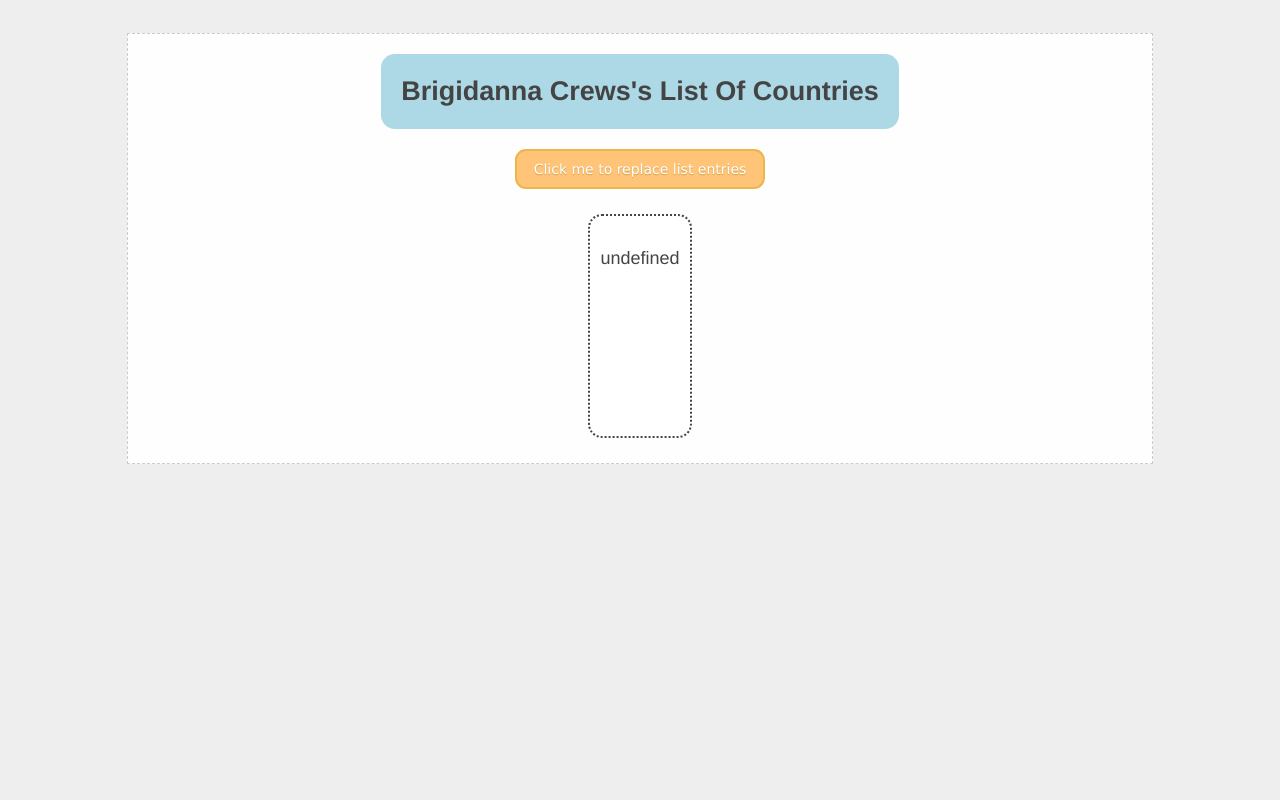
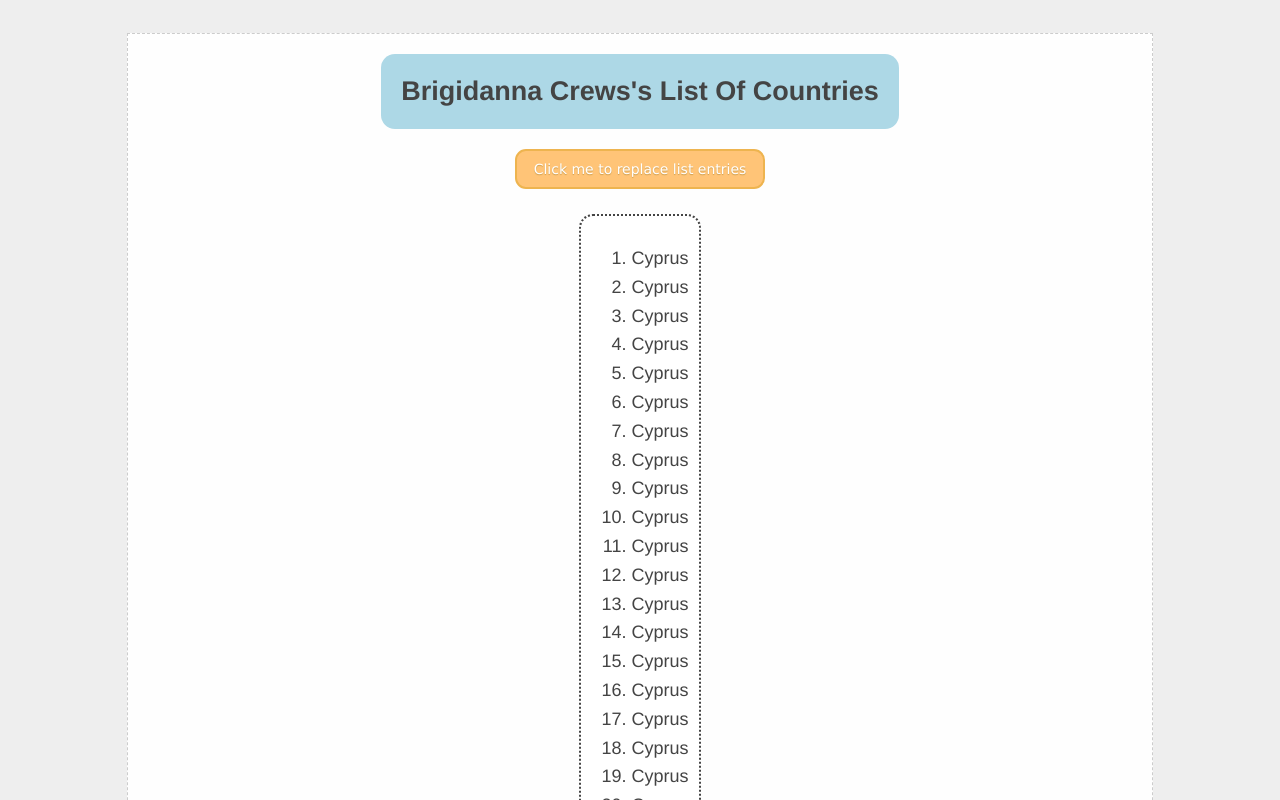
Before and after one commit to BrigidannaCrews/BrigidannaCrews.github.io, a plain HTML site: page lab_5/index.html in a window 1280 px wide. Both pictures are taken after a click on the button "Click me to replace list entries". Shown: the top 800 px of the page. Drawn offline with Linux system fonts and the light colour scheme.

Commit message:
created ol and li

```diff
--- a/lab_5/index.html
+++ b/lab_5/index.html
@@ -16,8 +16,12 @@
         entries</button>
       <div class="content">
 
+
+
       </div>
-      <div class="footer"></div>
+      <div class="footer">
+
+      </div>
     </div>
   </div>
   <script>
@@ -268,21 +272,48 @@
       { "name": "Zimbabwe", "code": "ZW" }
     ]
     console.log("List of countries in the world", countries);
+    const content = document.querySelector('.content');
+    content.innerHTML = '';
     let myButton = document.querySelector('button');
-    let ordered_list = document.createElement("ol");
-    ordered_list.setAttribute('class', 'msgBox');
-    document.getElementsByClassName("content")[0].appendChild(ordered_list);
 
-    number = console.log(countries.length);
 
-      let par_1 = document.createElement("P");
-      let par_1_text = document.createTextNode(number);
-      par_1.appendChild(par_1_text);
-      document.getElementsByClassName("content")[0].appendChild(par_1);
+    myButton.onclick = function() {
 
-    /*myButton.onclick = function() {
-      return Math.floor(Math.random() * Math.floor(max));
-    }*/
+      /* create copy of array*/
+      let temp_countries = countries.slice(0);
+      const new_countries = [];
+
+      const orderedList = document.createElement("ol");
+      orderedList.ClassName = "countries";
+      content.appendChild(orderedList);
+
+      /*choose 25 countries*/
+      for (let number = 0; number < 25; number++) {
+        /*chooses random country*/
+        let randomItem = temp_countries[Math.floor(Math.random()*temp_countries.length)];
+
+        /*add randomItem to list item*/
+        new_countries.push(randomItem);
+
+
+        /*finds index number of random country*/
+        last = temp_countries.indexOf(randomItem);
+
+
+        const listItem = document.createElement("li");
+        let textnode = document.createTextNode(randomItem.name, randomItem.code);
+        listItem.appendChild(textnode);
+        content.appendChild(listItem);
+        orderedList.appendChild(listItem);
+
+        /*revise copy of array*/
+        temp_countries = temp_countries.splice(last, 1);
+
+      }
+
+      temp_countries.forEach(element => console.log(element));
+
+    }
 
   </script>
 </body>
```
